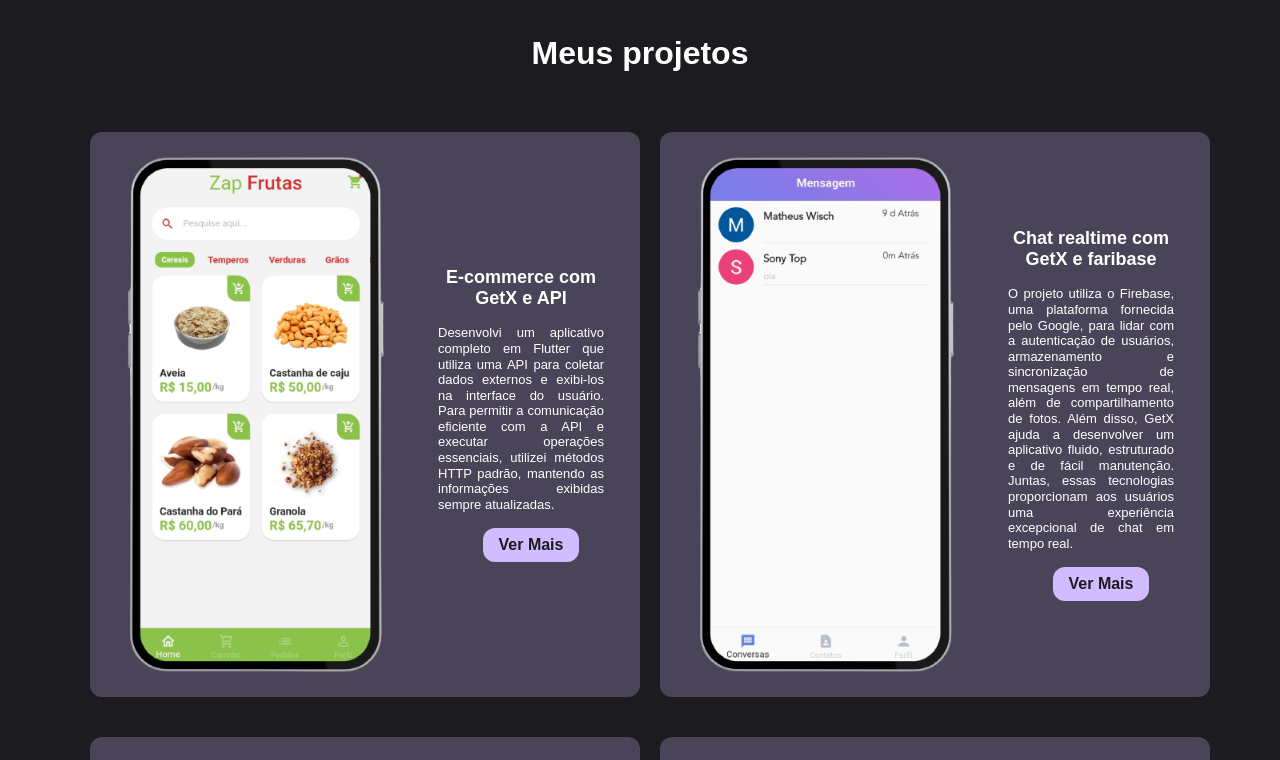
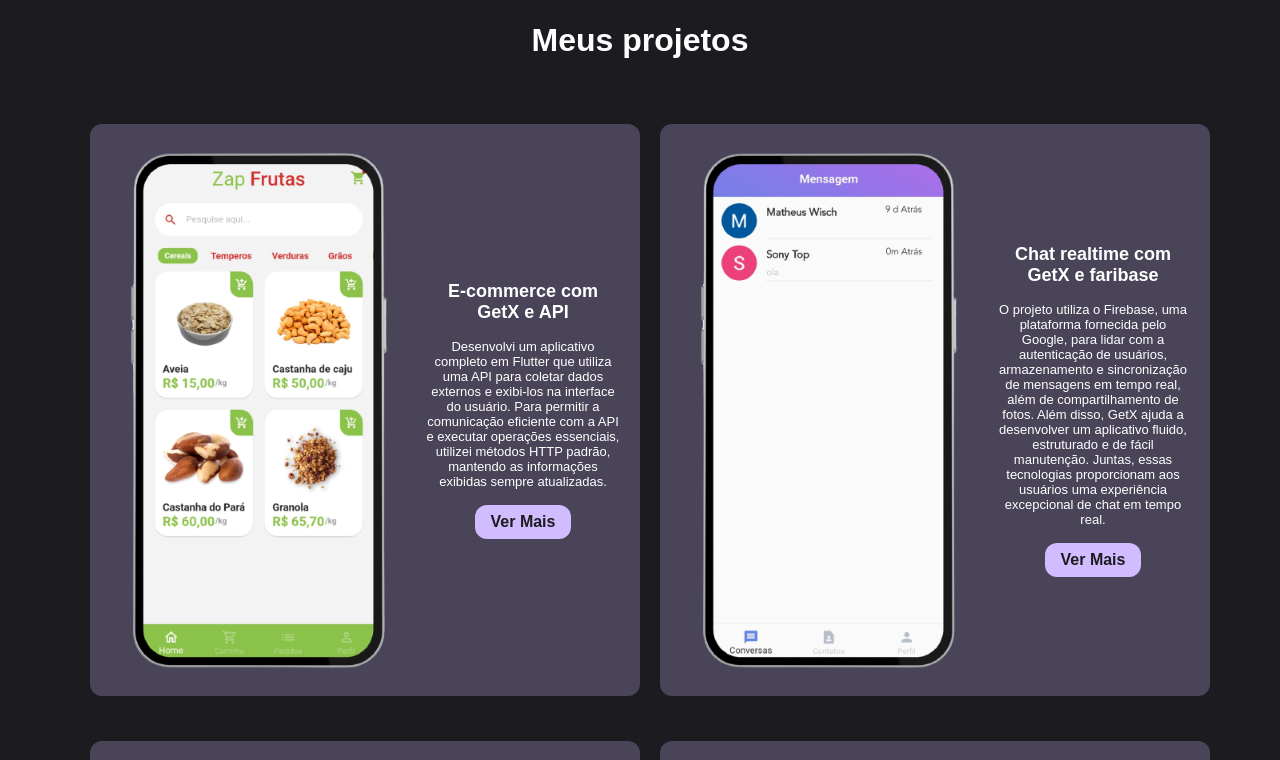
Before and after one commit to Matheus-hora48/meu-portifolio-react, a Next.js app in the folder meu-portifolio/: page / in a window 1280 px wide. Shown: the part 1800-2560 px from the top of the page. Built offline with nearby package versions, Linux system fonts and the light colour scheme.

Commit message:
Ajuste espaçamentos

```diff
--- a/meu-portifolio/src/components/navbar.tsx
+++ b/meu-portifolio/src/components/navbar.tsx
@@ -17,7 +17,7 @@ const Navbar = () => {
           <Link href="#project">
             <span>Projetos</span>
           </Link>
-          <Link href="#contact" className={styles.navbar_button}>
+          <Link href="#contact">
             <span>Contato</span>
           </Link>
         </div>
--- a/meu-portifolio/src/style/project.module.css
+++ b/meu-portifolio/src/style/project.module.css
@@ -2,14 +2,14 @@
   display: flex;
   justify-content: center;
   align-items: center;
-  margin: 20px 0;
+  margin: 25px 0;
   width: 100%;
   max-width: var(--max-width);
   background-color: #4a4458;
   border-radius: 12px;
   align-items: center;
   height: auto;
-  padding: 1rem;
+  padding: 1.2rem;
   margin-bottom: 20px;
 }
 .container{
@@ -62,7 +62,6 @@
 
 .project_section__right {
   flex: 1;
-  margin-left: 1rem;
   display: flex;
   flex-direction: column;
   align-items: center;
@@ -73,17 +72,14 @@
   font-size: 18px;
   font-weight: 700;
   margin-bottom: 1rem;
-  padding-right: 20px;
   text-align: center;
 }
 
 .project_section__description {
   font-size: 13px;
-  font-weight: 500;
-  line-height: 1.2;
-  text-align: justify;
+  font-weight: 400;
+  text-align: center;
   max-width: 280px;
-  padding-right: 20px;
   margin-bottom: 1rem;
 }
 
```
